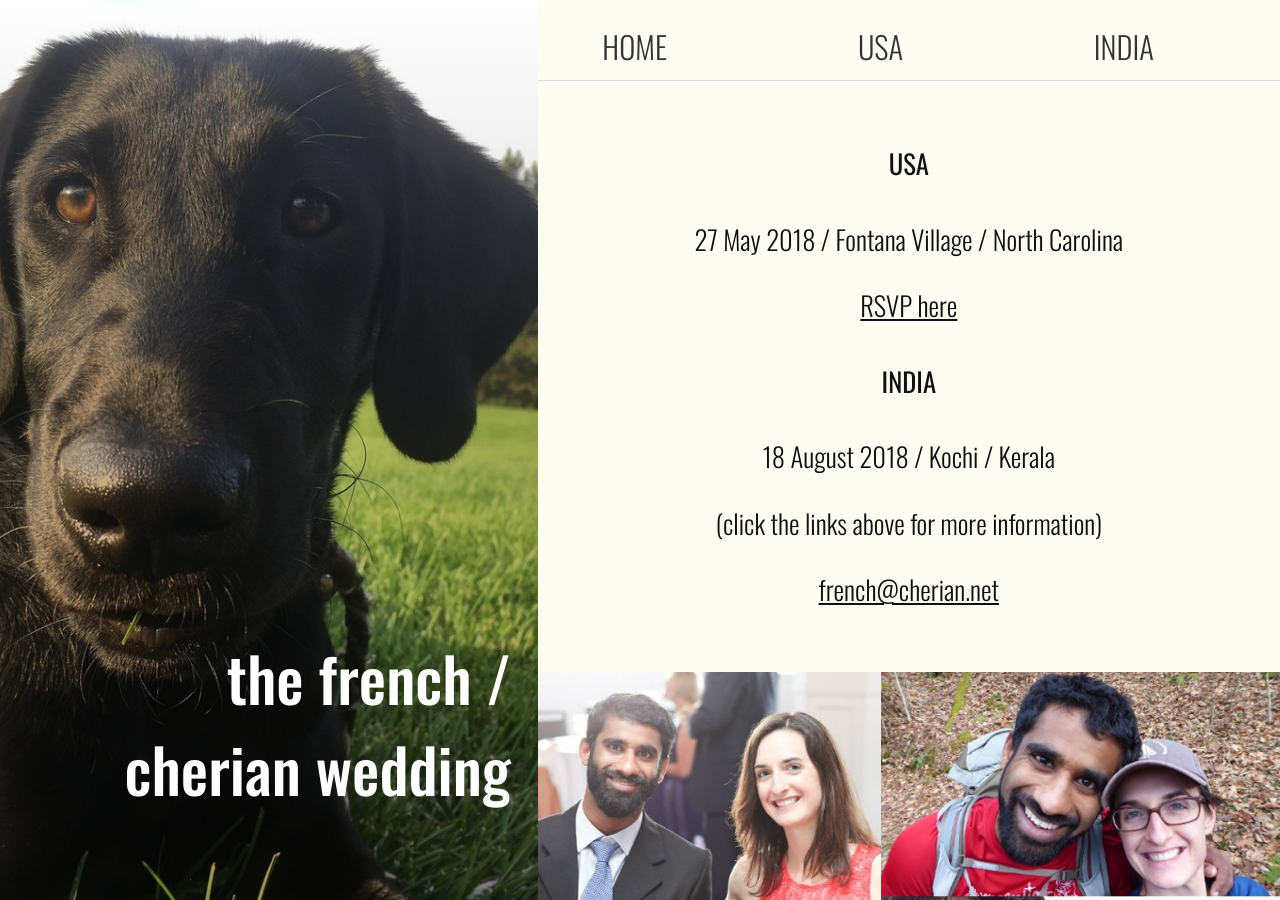
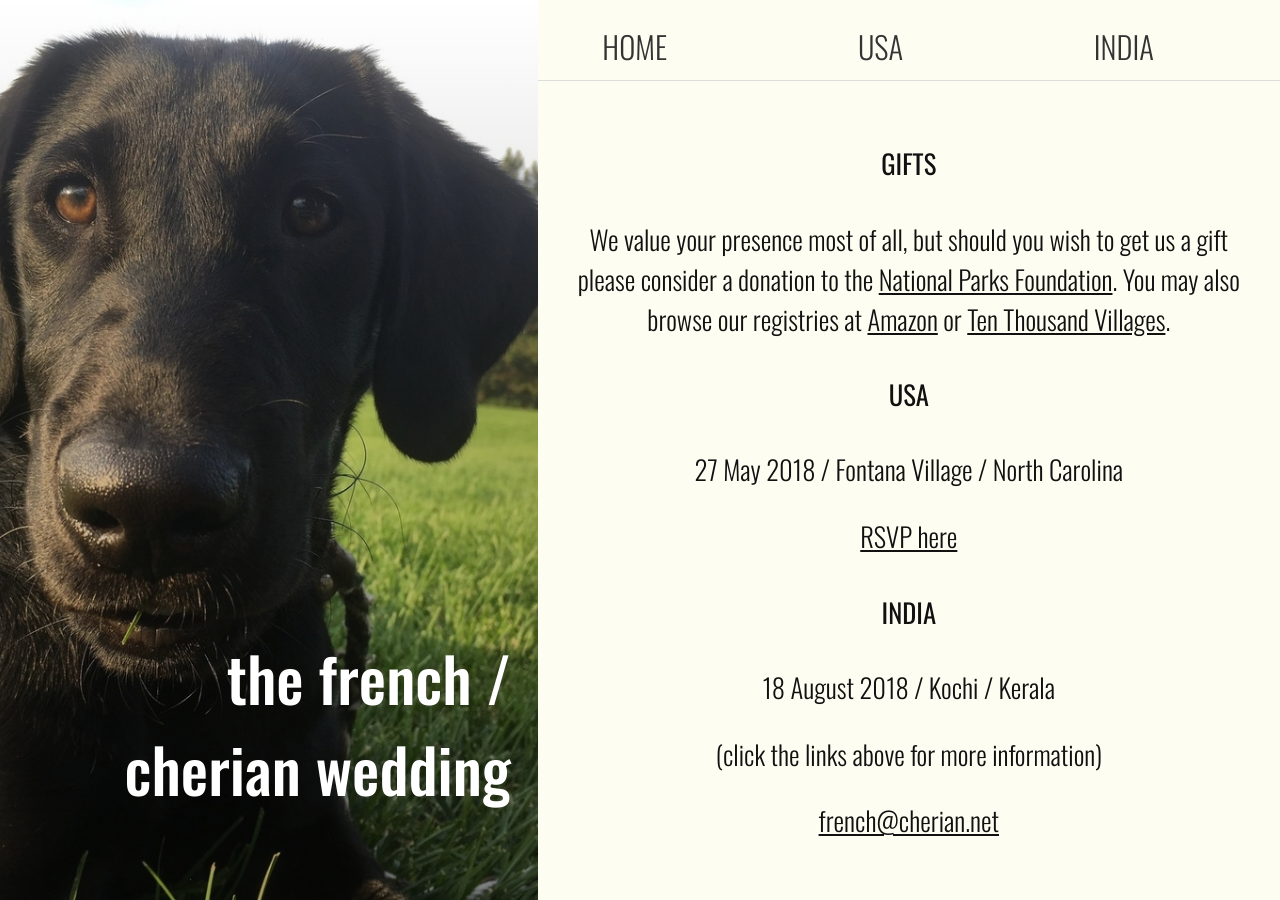
Before and after one commit to french-cherian/french-cherian.github.io, a Jekyll site: the page built from index.md, in a window 1280 px wide and 900 px high. Built offline with Jekyll 4.4.1, drawn with Linux system fonts in a browser that asks for light colours.

Commit message:
Add registries

```diff
--- a/index.md
+++ b/index.md
@@ -6,7 +6,11 @@ title: "the french / cherian wedding"
 summary:
 ---
 
-<div style="margin-bottom: 7%" align="center" markdown="1">
+<div style="margin-bottom: 7%; margin-right: 3%; margin-left: 3%" align="center" markdown="1">
+
+#### GIFTS
+
+We value your presence most of all, but should you wish to get us a gift please consider a donation to the [National Parks Foundation](https://www.nationalparks.org/ "National Parks Foundation"). You may also browse our registries at  [Amazon](https://www.amazon.com/wedding/share/french-cherian "Amazon wedding registry") or [Ten Thousand Villages](https://www.tenthousandvillages.com/giftregistry/view/index/id/6935f7dbb76713135f973c35416e3cd7/ "Ten Thousand Villages gift registry").
 
 #### USA
 
```
Also changed, not shown: 2-usa.md (+4 -0 lines).
